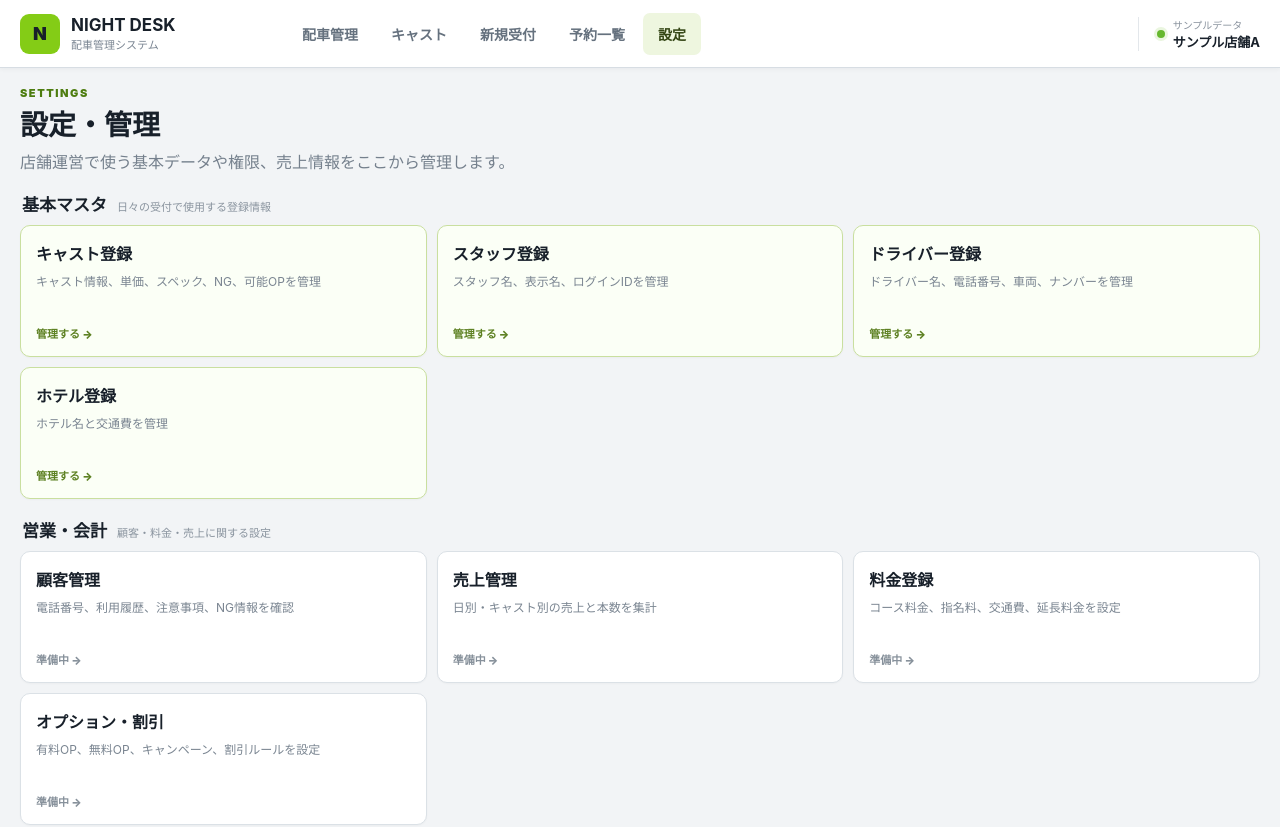
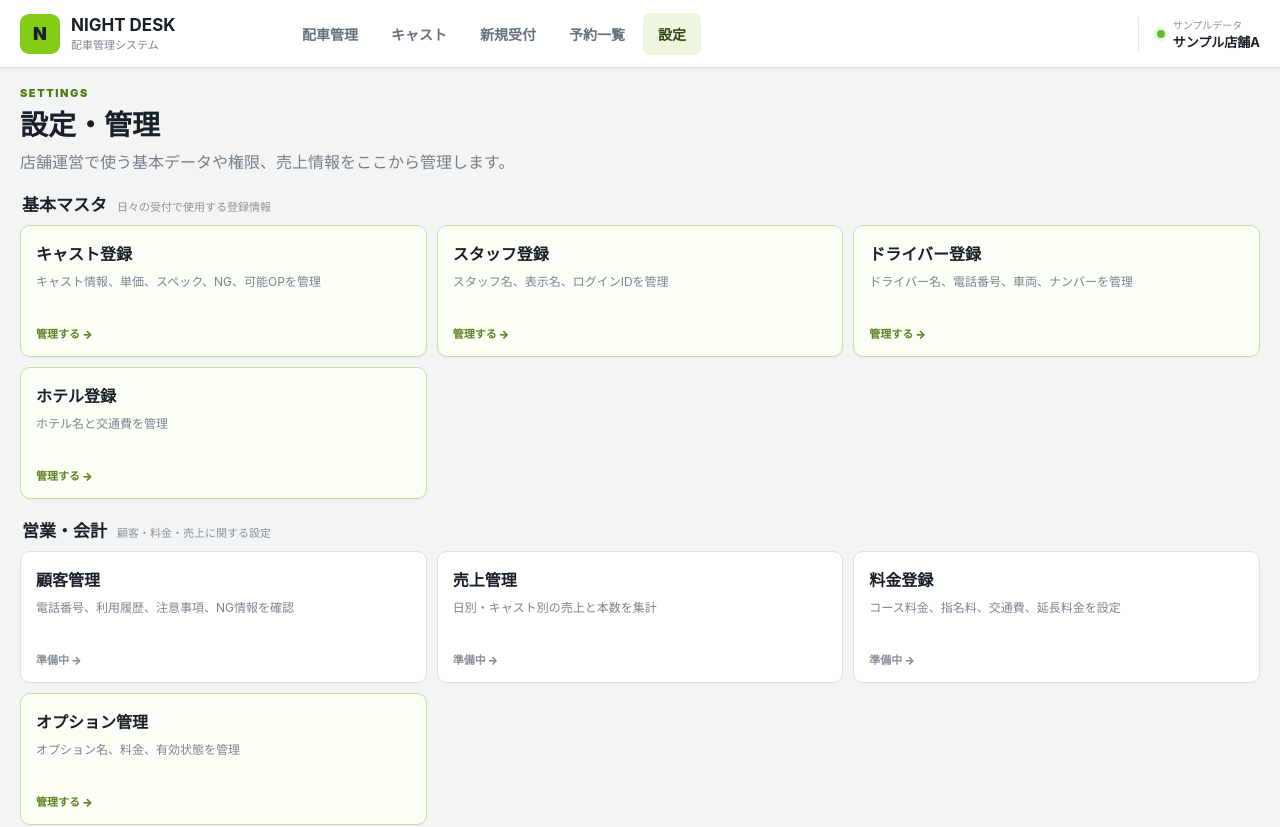
Before and after one commit to admozisan-design/night-desk, a Next.js app: page /settings in a window 1280 px wide. Shown: the top 827 px of the page. Built offline with nearby package versions, Linux system fonts and the light colour scheme.

Commit message:
Connect option management in settings

```diff
--- a/app/settings/page.tsx
+++ b/app/settings/page.tsx
@@ -11,7 +11,7 @@ const operationItems = [
   { title:"顧客管理", description:"電話番号、利用履歴、注意事項、NG情報を確認", href:"#customers", action:"準備中" },
   { title:"売上管理", description:"日別・キャスト別の売上と本数を集計", href:"#sales", action:"準備中" },
   { title:"料金登録", description:"コース料金、指名料、交通費、延長料金を設定", href:"#pricing", action:"準備中" },
-  { title:"オプション・割引", description:"有料OP、無料OP、キャンペーン、割引ルールを設定", href:"#options", action:"準備中" },
+  { title:"オプション管理", description:"オプション名、料金、有効状態を管理", href:"/options", action:"管理する" },
 ];
 
 const systemItems = [
```
